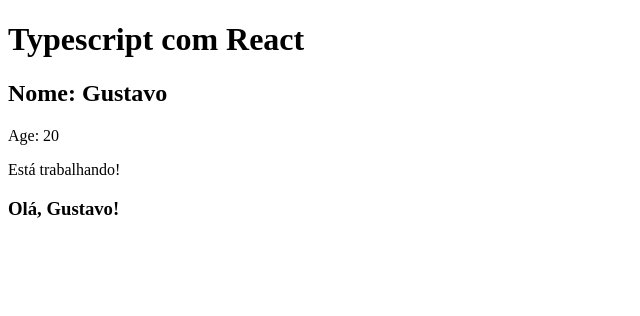
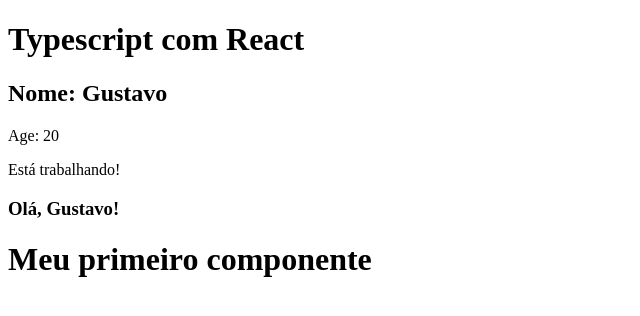
Before and after one commit to gustavobanares/Typescript, a React (Vite) app in the folder react_com_ts/: page / in a window 1280 px wide. Shown: the top 316 px of the page, without its empty margins (0-640 px from the left). Built offline with nearby package versions, Linux system fonts and the light colour scheme.

Commit message:
feat: importing components

```diff
--- a/react_com_ts/src/App.tsx
+++ b/react_com_ts/src/App.tsx
@@ -1,4 +1,6 @@
 
+// 4 - importacao de componentes
+import FirstComponent from "./components/FirstComponent"
 
 function App() {
 
@@ -22,6 +24,7 @@
         <p>Está trabalhando!</p>
        )}
        <h3>{userGreeting(name)}</h3>
+       <FirstComponent />
       </div>
 
   )
```
